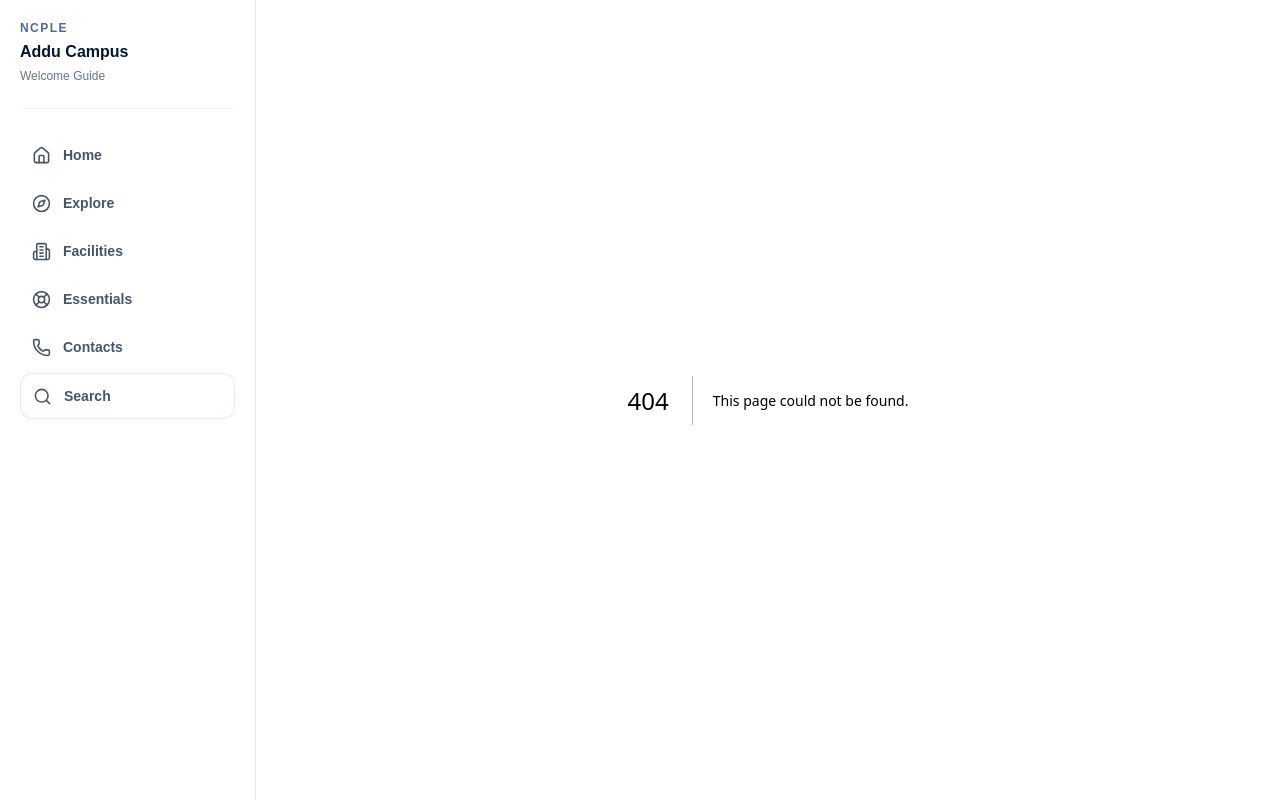
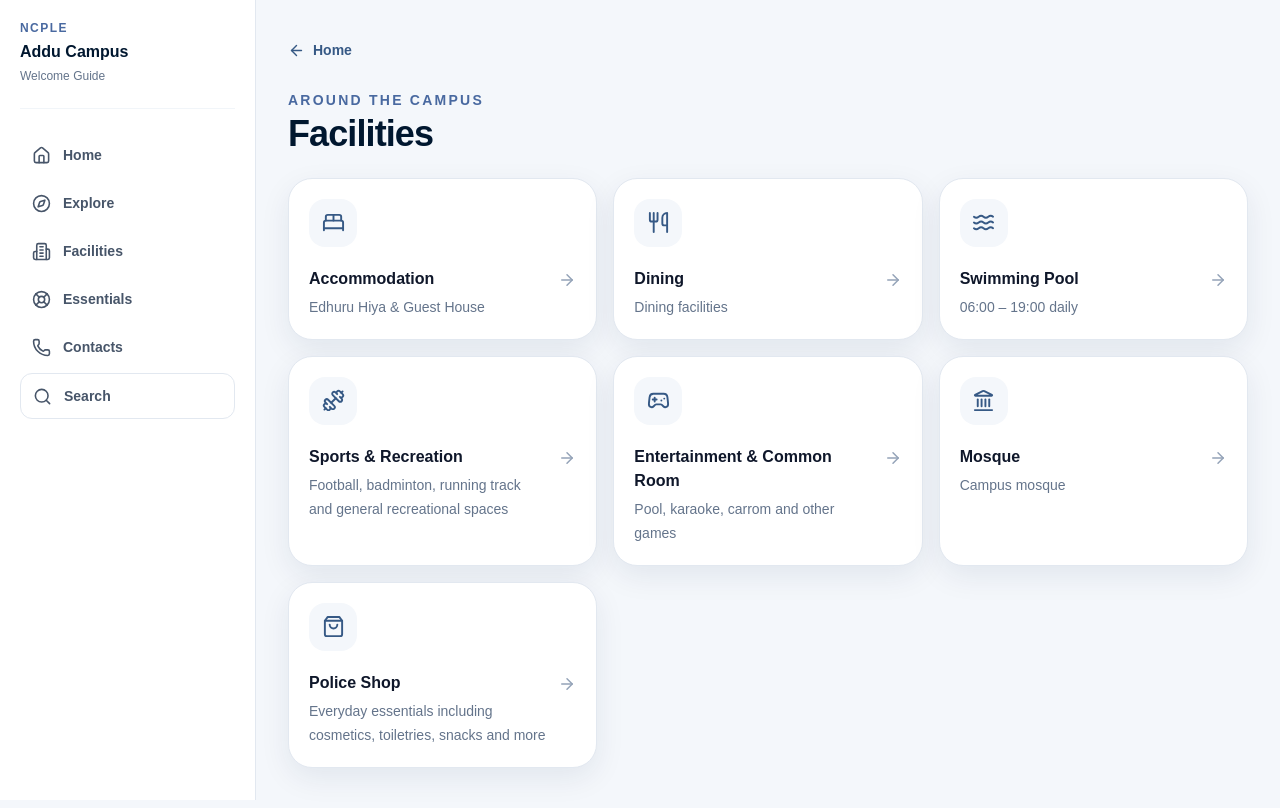
Before and after one commit to fathimathasmaa-sudo/ncple-addu-campus-guide, a Next.js app: page /facilities in a window 1280 px wide. Before the commit this address had no page. Built offline with nearby package versions, Linux system fonts and the light colour scheme.

Commit message:
feat: add facilities route

```diff
--- /dev/null
+++ b/app/facilities/page.tsx
@@ -0,0 +1,4 @@
+import Link from "next/link";import {ArrowRight,BedDouble,Utensils,Waves,Dumbbell,Gamepad2,Landmark,ShoppingBag} from "lucide-react";import {PageShell} from "@/components/PageShell";import {guide} from "@/data/campusGuide";
+const icons={accommodation:BedDouble,dining:Utensils,pool:Waves,sports:Dumbbell,entertainment:Gamepad2,mosque:Landmark,shop:ShoppingBag};
+const routes:Record<string,string>={accommodation:"/accommodation",dining:"/dining",pool:"/pool",sports:"/sports",entertainment:"/entertainment",mosque:"/mosque",shop:"/police-shop"};
+export default function Facilities(){return <PageShell title="Facilities" eyebrow="Around the campus"><div className="mt-6 grid gap-4 sm:grid-cols-2 lg:grid-cols-3">{guide.facilities.map(f=>{const Icon=icons[f.id as keyof typeof icons];return <Link key={f.id} href={routes[f.id]} className="group rounded-3xl border border-slate-200 bg-white p-5 shadow-soft transition hover:-translate-y-0.5 hover:border-ncple-500 hover:shadow-md"><div className="flex h-12 w-12 items-center justify-center rounded-2xl bg-ncple-50 text-ncple-700"><Icon size={23}/></div><div className="mt-5 flex items-start justify-between gap-3"><div><h2 className="font-semibold text-slate-900">{f.name}</h2><p className="mt-1 text-sm leading-6 text-slate-500">{f.description}</p></div><ArrowRight size={18} className="mt-1 shrink-0 text-slate-400"/></div></Link>})}</div></PageShell>}
```
